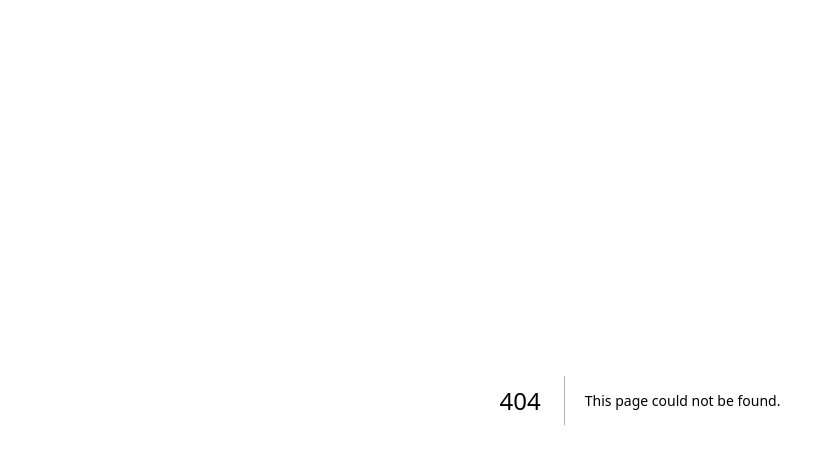
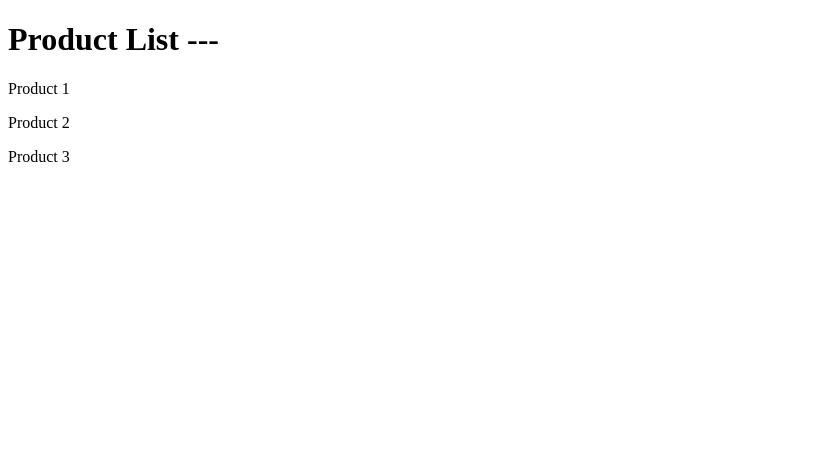
Before and after one commit to num-js/Learning-Next.js-with-TS, a Next.js app: page /products in a window 1280 px wide. Before the commit this address had no page. Shown: the top 464 px of the page, without its empty margins (0-835 px from the left). Built offline with nearby package versions, Linux system fonts and the light colour scheme.

Commit message:
next-14 dynamic routes with dynamic productId

```diff
--- /dev/null
+++ b/src/app/products/page.tsx
@@ -0,0 +1,10 @@
+export default function ProductList() {
+  return (
+    <>
+        <h1>Product List --- </h1>
+        <p>Product 1</p>
+        <p>Product 2</p>
+        <p>Product 3</p>
+    </>
+  )
+}
```
Also changed, not shown: src/app/products/[productId]/page.tsx (added, +7 -0 lines).
